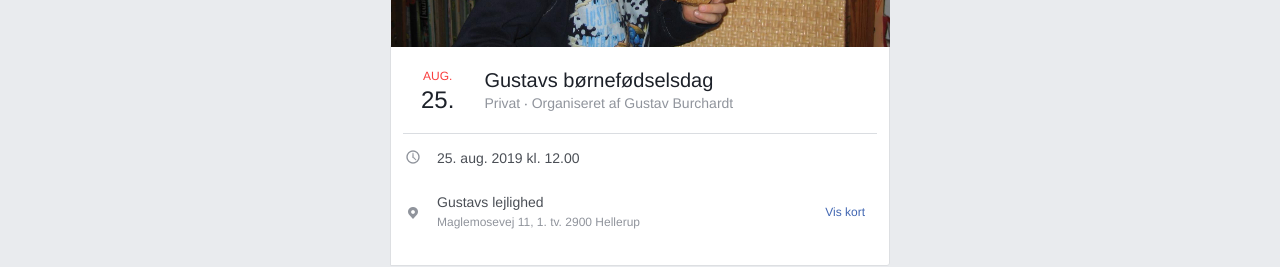
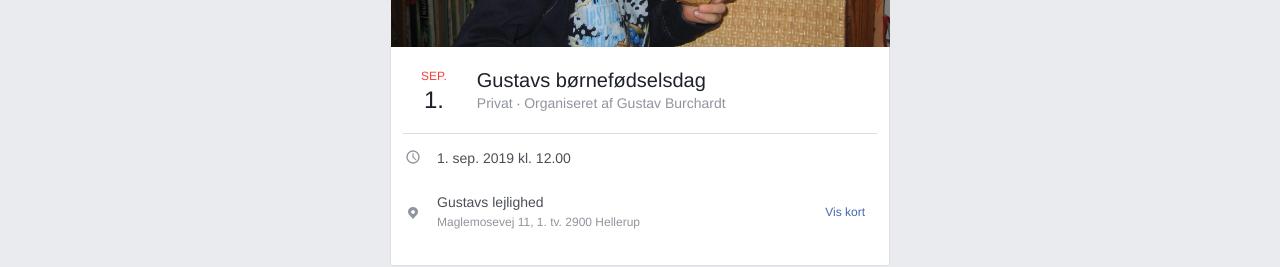
Before and after one commit to gustavgb/fjaesbog-event, a React (Create React App) app: page / in a window 1280 px wide. Shown: the part 386-653 px from the top of the page. Built offline with nearby package versions, Linux system fonts and the light colour scheme.

Commit message:
Change date

```diff
--- a/src/content.js
+++ b/src/content.js
@@ -1,9 +1,9 @@
 export default {
   documentTitle: 'Børnefødselsdag - Fjæsbog',
-  month: 'AUG.',
-  day: '25.',
+  month: 'SEP.',
+  day: '1.',
   eventName: 'Gustavs børnefødselsdag',
-  date: '25. aug. 2019 kl. 12.00',
+  date: '1. sep. 2019 kl. 12.00',
   locationName: 'Gustavs lejlighed',
   locationAddress: 'Maglemosevej 11, 1. tv. 2900 Hellerup',
   description: `
```
